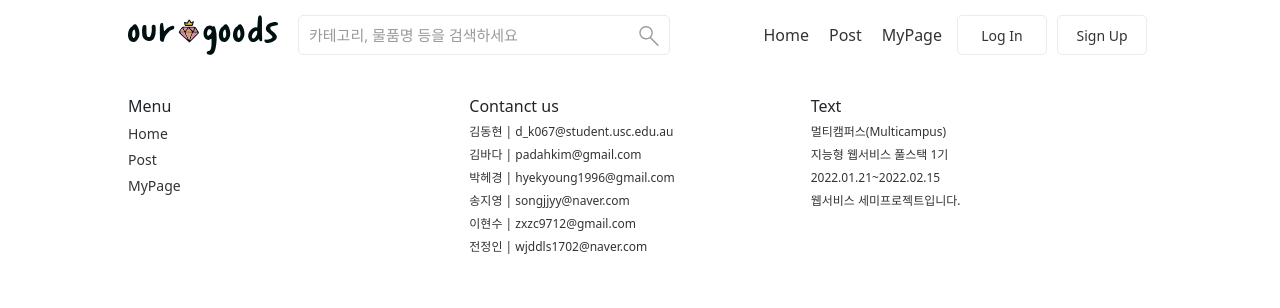
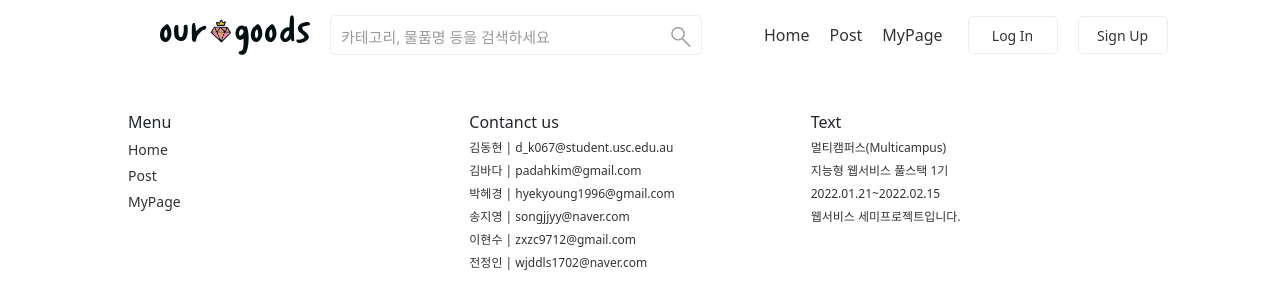
Before and after one commit to SongJiYoung/GoodsTradingPlatform, a React (Create React App) app in the folder ourgoods/frontend/: page /login in a window 1280 px wide. Shown: the top 308 px of the page. Built offline with nearby package versions, Linux system fonts and the light colour scheme.

Commit message:
add login

```diff
--- a/ourgoods/frontend/src/App.js
+++ b/ourgoods/frontend/src/App.js
@@ -1,4 +1,4 @@
-import { useState } from 'react';
+import { useState, useEffect } from 'react';
 import { Routes, Route } from 'react-router-dom';
 import PostPage from './routes/PostPage';
 import PostListPage from './routes/PostListPage';
@@ -10,31 +10,43 @@ import MemberRoutes from './routes/member/MemberRoutes';
 
 function App() {
   const [userInfo, setUserInfo] = useState({
-    id: '',
-    auth: false,
+    id: '', //server에서 온 유저 정보 저장
+    sessionId: '',
   });
+  const { id } = userInfo;
+
+  useEffect(() => {
+    const userInfoSave = JSON.parse(sessionStorage.getItem('userInfo'));
+    if (id === '') {
+      setUserInfo((prev) => ({ ...prev, ...userInfoSave }));
+    }
+  }, []);
+
+  useEffect(() => {
+    window.sessionStorage.setItem('userInfo', JSON.stringify(userInfo));
+  }, [id]);
+
   console.log('App state값', userInfo);
-  //사용자정보관리
-  // const authenticated = user != null; //인증여부저장
-  // authenticated = user != null;
+  const userInfoHandler = (response) => {
+    setUserInfo((prevState) => ({
+      ...prevState,
+      id: response.data.id,
+      sessionId: response.data.sessionId,
+    }));
+  };
 
-  //const login = ({ email, password }) => setUser(signIn({ email, password }));
-  //const logout = () => setUser(null);
-
-  const userInfoHandler = (response) => {
-    setUserInfo((prevState) => {
-      return {
-        ...prevState,
-        auth: response.data.auth,
-        id: response.data.id,
-      };
-    });
+  const onLogout = () => {
+    setUserInfo((prevState) => ({
+      ...prevState,
+      id: '',
+    }));
+    window.sessionStorage.clear();
   };
 
   return (
     <>
       <header>
-        <Header />
+        <Header userInfo={userInfo} onLogout={onLogout} />
       </header>
       <main>
         <Routes>
@@ -42,12 +54,7 @@ function App() {
           <Route path="/post" element={<PostPage />} />
           <Route
             path="/member/*"
-            element={
-              <MemberRoutes
-                userInfo={userInfo}
-                userInfoHandler={userInfoHandler}
-              />
-            }
+            element={<MemberRoutes userInfoHandler={userInfoHandler} />}
           />
           <Route path="/write" element={<WritePostPage />} />
           <Route path="/@:username">
--- a/ourgoods/frontend/src/layout/Header.js
+++ b/ourgoods/frontend/src/layout/Header.js
@@ -1,138 +1,90 @@
 import React from 'react';
-import { Grid } from '../elements';
-import styled, { createGlobalStyle } from 'styled-components';
+import { Link } from 'react-router-dom';
+import styles from './Header.module.css';
 import Logo from '../img/ourGoods.svg';
 import SearchGlass from '../img/search.svg';
-import { Link } from 'react-router-dom';
+import Button from '../components/common/Button';
 
-function Header() {
+function Header({ userInfo, onLogout }) {
+  const { id } = userInfo;
   const handleSubmit = (event) => {
     event.preventDefault();
     console.log(event.target.value);
   };
 
   return (
-    <>
-      <GlobalStyle />
-      <div
-        style={{
-          position: 'sticky',
-          top: '0',
-          width: '100%',
-          backgroundColor: '#FFFFFF',
-        }}
-      >
-        <Grid is_flex padding="5px 0px" width="1024px" margin="auto">
-          <Grid is_start maxwidth="700px">
+    <header>
+      <div className={styles.header}>
+        <div className={styles.container}>
+          <ul className={styles.flex}>
+            <li>
               <Link to={`/`}>
-              <img width="150px" height="40px" src={Logo} alt="굿즈 로고" />
+                <img className={styles.logo} src={Logo} alt="굿즈 로고" />
               </Link>
-            <InputWrap>
-              <Grid is_flex>
-                <form>
-                  <Input
+            </li>
+            <li>
+              <form className={styles.form}>
+                <input
+                  className={styles.input}
                   placeholder="카테고리, 물품명 등을 검색하세요"
                   onChange={handleSubmit}
-                  ></Input>
-                  <SearchButton>
+                ></input>
+                <button className={styles.searchButton}>
                   <img
-                      style={{ marginRight: '10px' }}
-                      width="20px"
-                      height="20px"
+                    className={styles.search}
                     src={SearchGlass}
                     alt="검색 돋보기"
                   />
-                  </SearchButton>
+                </button>
               </form>
-              </Grid>
-            </InputWrap>
-          </Grid>
-          <Link to={`/`} style={{ textDecoration: 'none' }}>
-            <Menu>Home</Menu>
+            </li>
+          </ul>
+        </div>
+        <div className={styles.container}>
+          <ul className={styles.flex}>
+            <li>
+              <Link className={styles.link} to={`/`}>
+                Home
               </Link>
-          <Link to={`/post`} style={{ textDecoration: 'none' }}>
-            <Menu>Post</Menu>
+            </li>
+            <li>
+              <Link className={styles.link} to={`/post`}>
+                Post
               </Link>
-          <Link to={`/member/my_page`} style={{ textDecoration: 'none' }}>
-            <Menu>MyPage</Menu>
+            </li>
+            <li>
+              <Link className={styles.link} to={`/member/my_page`}>
+                MyPage
               </Link>
-          <Link to={`/member/login`}>
+            </li>
+            <li>
+              {id ? (
+                <span className={styles.span}>{`${id}님`}</span>
+              ) : (
+                <Link className={styles.link} to={`/member/login`}>
                   <Button>Log In</Button>
                 </Link>
+              )}
+            </li>
+            <li>
+              {id ? (
+                <Button
+                  onClick={() => {
+                    onLogout();
+                  }}
+                >
+                  Log Out
+                </Button>
+              ) : (
                 <Link to={`/member/sign_up`}>
                   <Button>Sign Up</Button>
                 </Link>
-        </Grid>
+              )}
+            </li>
+          </ul>
         </div>
-    </>
+      </div>
+    </header>
   );
 }
 export default Header;
-
-const GlobalStyle = createGlobalStyle`
-  body {
-    padding: 0;
-    margin: 0;
-  }
-`;
-const SearchButton = styled.button`
-  background-color: transparent;
-  border: hidden;
-`;
-
-const InputWrap = styled.div`
-  border-radius: 5px;
-  border: solid 1px #e9ecef;
-  text-decoration: none;
-  height: 40px;
-  box-sizing: border-box;
-  margin: 10px 20px;
-`;
-
-const Input = styled.input`
-  border: hidden;
-  margin: 0px;
-  padding: 10px;
-  width: 340px;
-  font-size: 15px;
-  margin: auto;
-  -webkit-appearance: none;
-  background-color: transparent;
-
-  &::placeholder {
-    color: #999999;
-  }
-`;
-
-const Menu = styled.div`
-  margin: auto;
-  padding: 10px;
-  color: #333333;
-  font-size: 16px;
-
-  &:hover {
-    text-decoration: underline;
-  }
-`;
-
-const Button = styled.button`
-  width: 90px;
-  border-radius: 5px;
-  border: solid 1px #e9ecef;
-  box-sizing: border-box;
-  text-decoration: none;
-  display: inline-block;
-  vertical-align: middle;
-  font-size: 14px;
-  text-align: center;
-  padding: 7px;
-  height: 40px;
-  margin: 0px 5px;
-  background-color: #ffffff;
-  color: #333333;
-
-  &:hover {
-    background-color: #ec9a71;
-    color: #ffffff;
-  }
-`;
--- /dev/null
+++ b/ourgoods/frontend/src/layout/Header.module.css
@@ -0,0 +1,84 @@
+* {
+  margin: 0;
+  padding: 0;
+  box-sizing: border-box;
+}
+header {
+  position: sticky;
+  top: 0;
+  width: 100%;
+  backgroundcolor: #ffffff;
+}
+
+.container {
+  margin: auto;
+}
+
+.header {
+  display: flex;
+  padding: 5px 0px;
+  width: 1024px;
+  margin: auto;
+}
+
+.logo {
+  width: 150px;
+  height: 40px;
+}
+
+.flex {
+  display: flex;
+  align-items: center;
+  justify-content: center;
+}
+.search {
+  width: 20px;
+  height: 20px;
+  margin-right: 10px;
+}
+.searchButton {
+  background-color: transparent;
+  border: hidden;
+}
+.form {
+  border-radius: 5px;
+  border: solid 1px #e9ecef;
+  text-decoration: none;
+  height: 40px;
+  box-sizing: border-box;
+  margin: 10px 20px;
+  display: flex;
+  align-items: center;
+}
+.input {
+  border: hidden;
+  margin: 0px;
+  padding: 10px;
+  width: 340px;
+  font-size: 15px;
+  margin: auto;
+  -webkit-appearance: none;
+  background-color: transparent;
+  &::placeholder {
+    color: #999999;
+  }
+}
+.link {
+  text-decoration: none;
+  margin: auto;
+  padding: 10px;
+  color: #333333;
+  font-size: 16px;
+}
+.span {
+  margin: auto;
+  padding: 10px;
+  color: #333333;
+  font-size: 1rem;
+  font-weight: 600;
+}
+
+.link :hover {
+  color: #333333;
+  text-decoration: underline;
+}
--- a/ourgoods/frontend/src/routes/LoginPage.js
+++ b/ourgoods/frontend/src/routes/LoginPage.js
@@ -3,12 +3,13 @@ import { Link, useNavigate } from 'react-router-dom';
 import styles from './LoginPage.module.css';
 import AuthApis from '../api/AuthApis';
 
-const LoginPage = ({ userInfoHandler, userInfo }) => {
+const LoginPage = ({ userInfoHandler }) => {
   const [userLoginInput, setUserLoginInput] = useState({
     id: '',
     password: '',
   });
-  const { id, auth } = userInfo;
+  const [loginFail, setLoginFail] = useState(null);
+
   const { userIdInput, password } = userLoginInput;
   const navigator = useNavigate();
 
@@ -16,32 +17,17 @@ const LoginPage = ({ userInfoHandler, userInfo }) => {
     try {
       const response = await AuthApis.postLogin({ userIdInput, password });
       console.log('postLoginResponse값', response);
-      if (response.data.auth) {
+
+      if (response.data.isLogon) {
         userInfoHandler(response);
-        // navigator('/');
-        // setLoginFailMessage(response.data.message);
+        navigator('/');
       } else {
-        // setLoginFailMessage('');
-        // localStorage.setItem('token', response.data.accessToken);
+        setLoginFail(true);
       }
     } catch (error) {
       console.log(error);
     }
   };
-
-  // 새로고침시 로그인 유지 로직/redux가 없으므로 app에서해야함 백엔드 res값 확인필요
-  // const getLoginAxios = async () => {
-  //   try {
-  //     const userData = await Apis.getLogin().then((response) => {
-  //       userInfoHandler(response);
-  //     });
-  //   } catch (error) {
-  //     console.log(error);
-  //   }
-  // };
-  // useEffect(() => {
-  //   getLoginAxios();
-  // }, []);
 
   const handleLoginInput = (event) => {
     setUserLoginInput((prevState) => {
@@ -101,6 +87,18 @@ const LoginPage = ({ userInfoHandler, userInfo }) => {
             </li>
             <li className={styles.item}></li>
           </ul>
+          <ul className={styles.container}>
+            <li className={styles.item}></li>
+            <li className={`${styles.item} ${styles.link}`}>
+              {loginFail && (
+                <span className={styles.span}>
+                  이메일 또는 비밀번호를 다시 확인하세요. 등록되지 않은
+                  이메일이거나, 이메일 또는 비밀번호를 잘못 입력하셨습니다.
+                </span>
+              )}
+            </li>
+            <li className={styles.item}></li>
+          </ul>
         </div>
       </form>
     </div>
--- a/ourgoods/frontend/src/routes/signUpPage/DaumPostHook.js
+++ b/ourgoods/frontend/src/routes/signUpPage/DaumPostHook.js
@@ -1,4 +1,4 @@
-import React, { useRef, useState } from 'react';
+import React, { useRef } from 'react';
 import ReactDaumPost from 'react-daumpost-hook';
 
 const DaumPostHook = ({
--- a/ourgoods/frontend/src/routes/signUpPage/SignUpPage.js
+++ b/ourgoods/frontend/src/routes/signUpPage/SignUpPage.js
@@ -29,40 +29,33 @@ const SignUpPage = () => {
     inputId: false,
     inputEmail: false,
   });
+  useEffect(() => {
+    passwordCheck();
+  }, [userRegInfo]);
+
+  const navigator = useNavigate();
 
   const { usableId, usableEmail, usablePassword } = userRegAuthInfo;
   const { inputId, inputEmail } = defaultRender;
   const { id, password, name, email, phone, zonecode, address, detailAddress } =
     userRegInfo;
 
-  useEffect(() => {
-    passwordCheck();
-  }, [userRegInfo]);
-
-  const navigator = useNavigate();
-
   const handleInput = (event) => {
-    setUserRegInfo((prevState) => {
-      return {
+    setUserRegInfo((prevState) => ({
       ...prevState,
       [event.target.name]: event.target.value,
-      };
-    });
+    }));
   };
 
   const handleAddressData = (data) => {
-    setUserRegInfo((prevState) => {
-      return {
+    setUserRegInfo((prevState) => ({
       ...prevState,
       zonecode: data.zonecode,
-      };
-    });
-    setUserRegInfo((prevState) => {
-      return {
+    }));
+    setUserRegInfo((prevState) => ({
       ...prevState,
       address: data.address,
-      };
-    });
+    }));
   };
 
   const passwordCheck = () => {
@@ -156,10 +149,10 @@ const SignUpPage = () => {
     } else {
       try {
         const response = await AuthApis.postRegister(userRegInfo);
-        console.log('회원가입response', response); //////////////////////여기 리스폰스값체크필요
+        console.log('회원가입response', response); //여기 리스폰스값체크필요// 리스폰스 없이 진행하기로함
         navigator('/member/login');
         if (response.data) {
-          // navigator('/member/login');
+          navigator('/member/login');
         } else {
           /////////리스폰스값에따라 처리
         }
--- a/ourgoods/frontend/src/routes/signUpPage/SignUpPage.module.css
+++ b/ourgoods/frontend/src/routes/signUpPage/SignUpPage.module.css
@@ -5,42 +5,33 @@
   padding: 0;
   box-sizing: border-box;
 }
-ul,
-li {
-  list-style: none;
-}
-a {
-  text-decoration: none;
-  color: inherit;
-}
+
 .register {
   max-width: 35rem;
   margin: auto;
   width: 95%;
-  height: 75vh;
+  height: 80%;
   background: makerWhite;
   padding: 3em;
   margin: 0.3rem auto;
   border-radius: 10px;
   box-shadow: makerShadow;
-
-  padding: 15px 20px;
-
+  padding: 1rem;
   color: makerDarkBlue;
-  font-size: 14px;
+  font-size: 1rem;
   text-align: left;
   box-shadow: 1px 1px 5px rgba(0, 0, 0, 0.2);
 }
 .register h3 {
-  font-size: 20px;
-  margin-bottom: 20px;
+  font-size: 1.5rem;
+  margin-bottom: 1rem;
   text-align: center;
 }
 .register input {
   width: 100%;
-  height: 40px;
+  height: 3rem;
   outline: none;
-  padding: 10px;
+  padding: 1rem;
   border: 1px solid #707070;
   transition: 0.3s;
 }
@@ -59,17 +50,16 @@ a {
 .register .flex .container {
   display: grid;
   grid-template-columns: 1fr 3fr 1fr;
-  margin-bottom: 10px;
+  margin-bottom: 1rem;
 }
 .register .flex .container .item:first-child {
-  margin-right: 10px;
+  margin-right: 1rem;
 }
 .register .flex .container .item .check {
   height: 100%;
-  margin-left: 10px;
+  margin-left: 1rem;
   padding: 5px 15px;
   background: makerDarkBlue;
-
   color: white;
   font-size: 12px;
   transition: 0.3s;
@@ -79,13 +69,13 @@ a {
   color: makerDarkBlue;
 }
 .register .flex .container .item select {
-  height: 40px;
-  padding: 10px;
+  height: 3rem;
+  padding: 1rem;
   border: 1px solid makerDarkBlue;
 }
 .register .submit {
   width: 100%;
-  height: 40px;
+  height: 3rem;
   color: makerWhite;
   border: none;
   border: 1px solid makerDarkBlue;
@@ -97,65 +87,9 @@ a {
 }
 .register .submit:hover {
   width: 100%;
-  height: 40px;
+  height: 3rem;
   border: none;
   border: 1px solid makerDarkBlue;
   color: makerDarkBlue;
   background: makerWhite;
 }
-
-/* .container {
-  display: flex;
-  justify-content: center;
-}
-
-section {
-  max-width: 35rem;
-  margin: 1rem;
-  width: 95%;
-  height: 75vh;
-  background-color: makerLightPink;
-  padding: 3em;
-  border-radius: 10px;
-  box-shadow: makerShadow;
-}
-
-h3 {
-  text-align: center;
-  margin: 2rem;
-}
-.input {
-  margin: 0.5rem;
-  padding: 0.5rem;
-  width: 80%;
-  opacity: 0.6;
-  border-radius: 6px;
-  background-color: makermakerWhite;
-  box-shadow: makerShadow;
-  border: none;
-}
-.form {
-  display: flex;
-  flex-direction: column;
-  align-items: center;
-}
-
-.button {
-  margin: 1rem;
-}
-
-.section {
-  border-radius: 6px;
-  background-color: makerLightLemon;
-  box-shadow: makerShadow;
-  padding: 1rem;
-  text-align: center;
-}
-
-.flex_input_container {
-  display: flex;
-}
-
-.flex_input_item {
-  flex-basis: 1;
-} */
```
Also changed, not shown: ourgoods/frontend/src/api/AuthApis.js (+7 -2 lines), ourgoods/frontend/src/routes/LoginPage.module.css (+18 -121 lines), 1 other file (tests, documents, lock files or other folders). Lines whose indentation alone changed are shown as unchanged.
